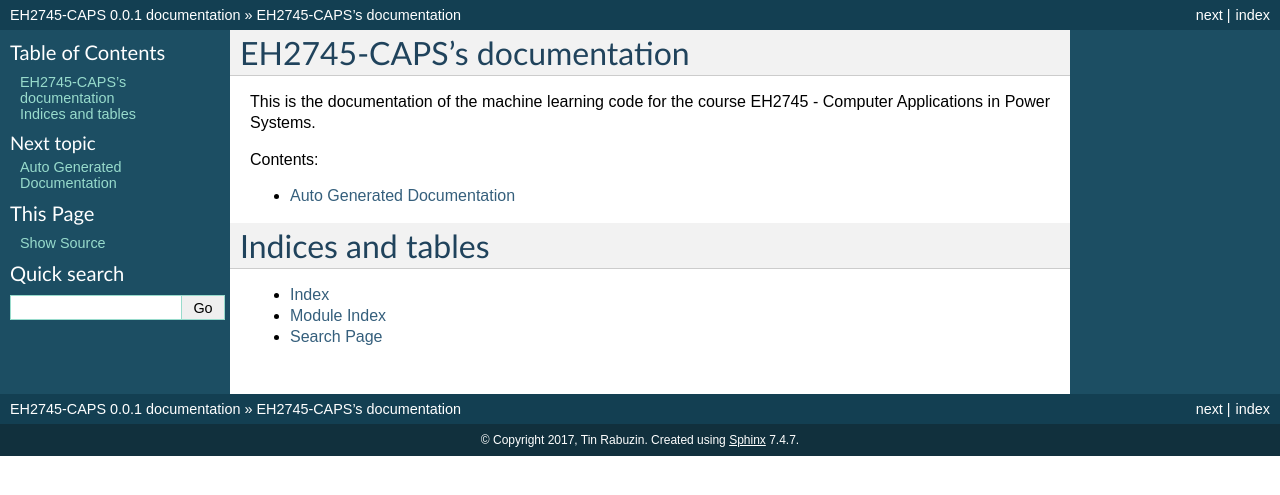
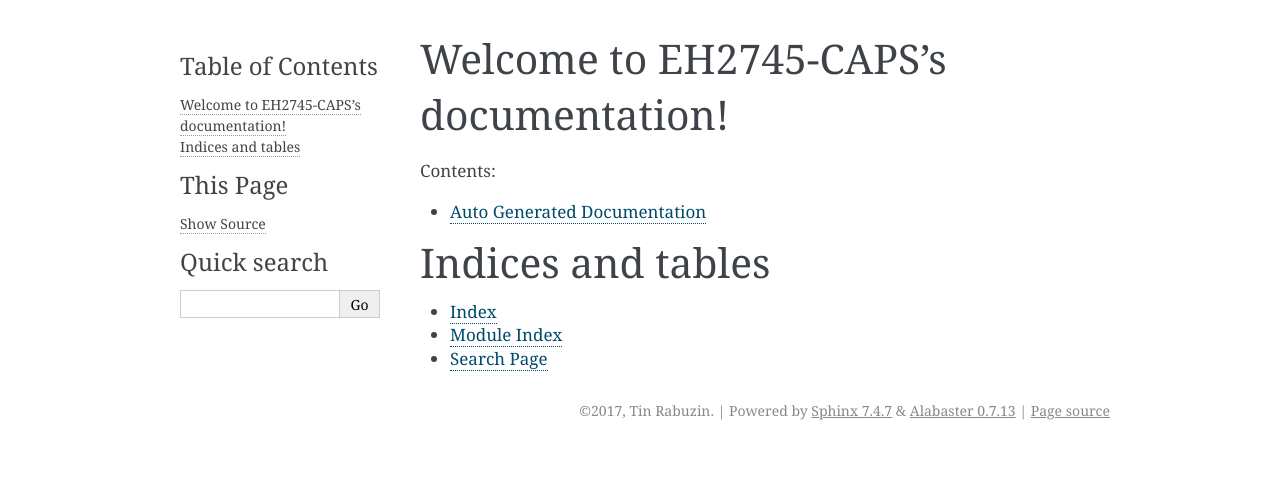
Before and after one commit to tinrabuzin/EH2745-CAPS, a Sphinx documentation site: the page built from docs/source/index.rst, in a window 1280 px wide. Shown: the top 495 px of the page. Built offline with Sphinx 7.4.7, drawn with Linux system fonts in a browser that asks for light colours; formulas are drawn with MathJax 3.

Commit message:
Hopefully it works

```diff
--- a/docs/source/conf.py
+++ b/docs/source/conf.py
@@ -1,7 +1,7 @@
 # -*- coding: utf-8 -*-
 #
 # EH2745-CAPS documentation build configuration file, created by
-# sphinx-quickstart on Fri Mar 24 13:54:56 2017.
+# sphinx-quickstart on Fri Mar 24 16:51:04 2017.
 #
 # This file is execfile()d with the current directory set to its
 # containing dir.
@@ -18,11 +18,9 @@
 #
 import os
 import sys
-from recommonmark.parser import CommonMarkParser
+sys.path.insert(0, os.path.abspath('../../'))
 
-sys.path.insert(0, os.path.abspath(os.path.join(os.path.dirname(__file__), '../..')))
-
-
+print sys.path
 # -- General configuration ------------------------------------------------
 
 # If your documentation needs a minimal Sphinx version, state it here.
@@ -32,10 +30,9 @@ sys.path.insert(0, os.path.abspath(os.path.join(os.path.dirname(__file__), '../.
 # Add any Sphinx extension module names here, as strings. They can be
 # extensions coming with Sphinx (named 'sphinx.ext.*') or your custom
 # ones.
-
 extensions = ['sphinx.ext.autodoc',
     'sphinx.ext.intersphinx',
-    'sphinx.ext.imgmath',
+    'sphinx.ext.mathjax',
     'sphinx.ext.ifconfig',
     'sphinx.ext.viewcode',
     'sphinx.ext.githubpages']
@@ -43,16 +40,11 @@ extensions = ['sphinx.ext.autodoc',
 # Add any paths that contain templates here, relative to this directory.
 templates_path = ['_templates']
 
-
 # The suffix(es) of source filenames.
 # You can specify multiple suffix as a list of string:
 #
-source_parsers = {
-   '.md': CommonMarkParser,
-}
-
-source_suffix = ['.rst','.md']
-#source_suffix = '.rst'
+# source_suffix = ['.rst', '.md']
+source_suffix = '.rst'
 
 # The master toctree document.
 master_doc = 'index'
@@ -95,7 +87,7 @@ todo_include_todos = False
 # The theme to use for HTML and HTML Help pages.  See the documentation for
 # a list of builtin themes.
 #
-html_theme = 'classic'
+html_theme = 'alabaster'
 
 # Theme options are theme-specific and customize the look and feel of a theme
 # further.  For a list of options available for each theme, see the
--- a/docs/source/index.rst
+++ b/docs/source/index.rst
@@ -1,12 +1,10 @@
 .. EH2745-CAPS documentation master file, created by
-   sphinx-quickstart on Fri Mar 24 13:54:56 2017.
+   sphinx-quickstart on Fri Mar 24 16:51:04 2017.
    You can adapt this file completely to your liking, but it should at least
    contain the root `toctree` directive.
 
-EH2745-CAPS's documentation
+Welcome to EH2745-CAPS's documentation!
 =======================================
-
-This is the documentation of the machine learning code for the course EH2745 - Computer Applications in Power Systems.
 
 .. toctree::
    :maxdepth: 2
@@ -14,7 +12,6 @@ This is the documentation of the machine learning code for the course EH2745 - C
 
    code
 
-
 Indices and tables
 ==================
 
```
Also changed, not shown: 2 other files.
